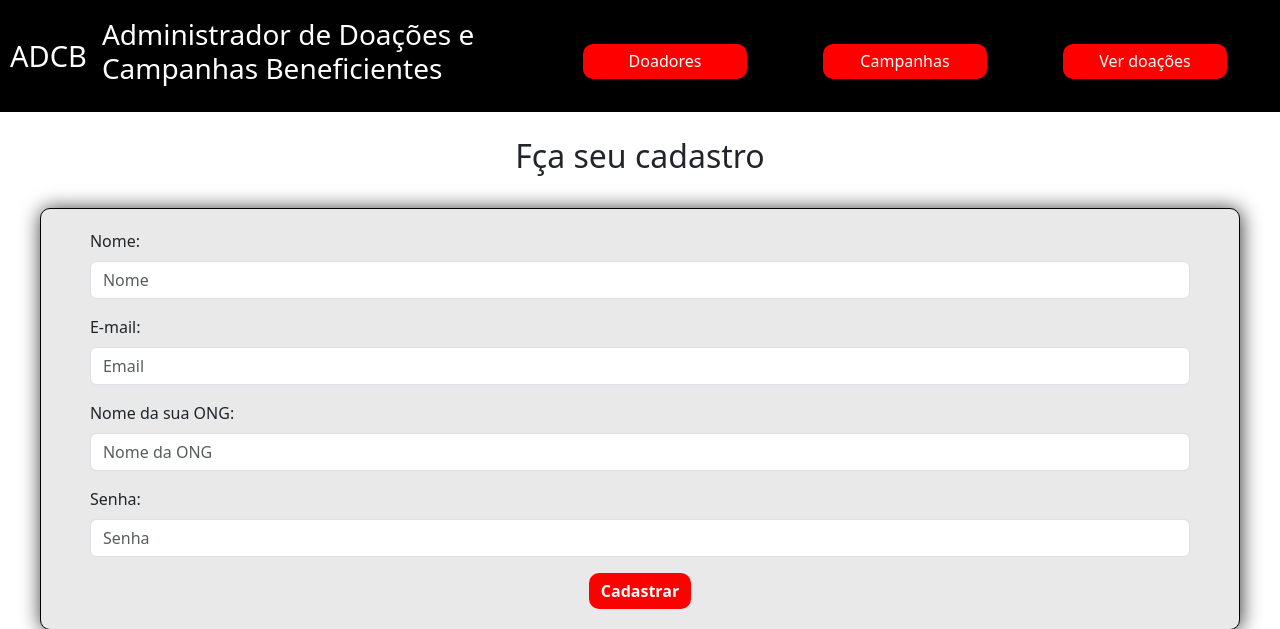
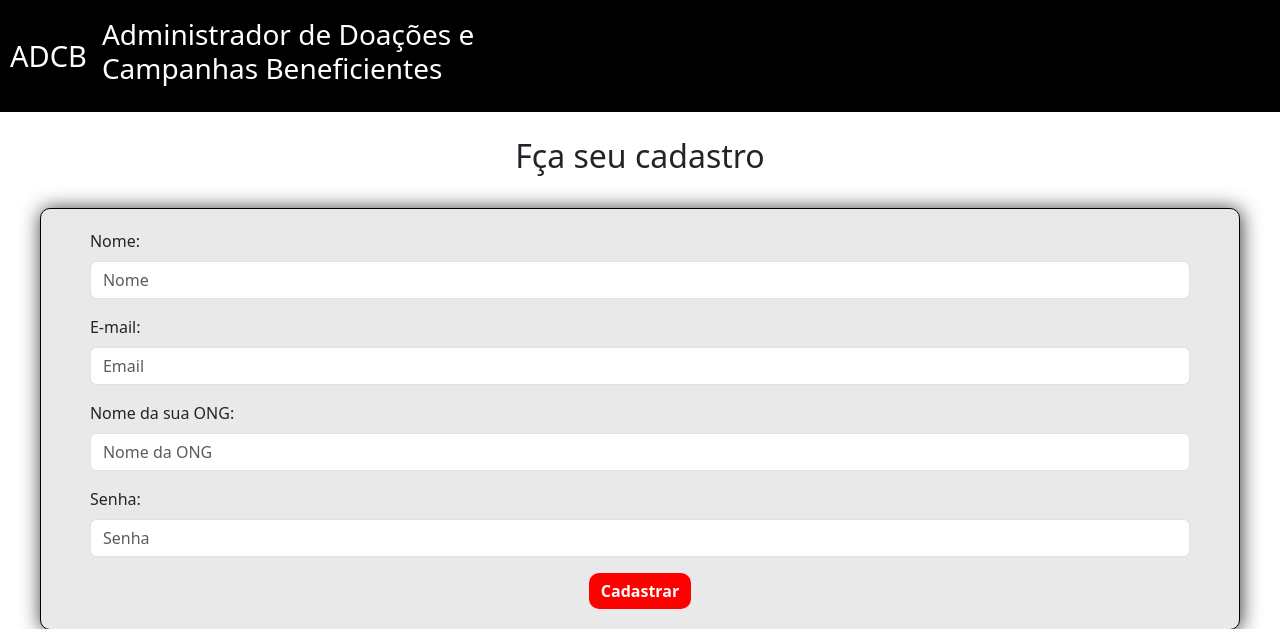
Before and after one commit to csvinni/projetobancodedados, a Flask app: page /cadastro_admin in a window 1280 px wide. Shown: the top 629 px of the page. Run offline with Flask 3, Linux system fonts and the light colour scheme; parts of the project's set-up code (start-up, migrations or seed data) failed here and were passed over.

Commit message:
Update layout.html

```diff
--- a/templates/layout.html
+++ b/templates/layout.html
@@ -19,10 +19,10 @@
             </div>
 
             <div class="infor">
-                <a class="butao" href="{{ url_for('doador.listar') }}">Doadores</a>
-                <a class="butao" href="{{ url_for('campanha.listar_campanhas') }}">Campanhas</a>
-                <a class="butao" href="{{ url_for('doacao.listar_doacoes') }}">Ver doações</a>
                 {% if current_user.is_authenticated %}
+                    <a class="butao" href="{{ url_for('doador.listar') }}">Doadores</a>
+                    <a class="butao" href="{{ url_for('campanha.listar_campanhas') }}">Campanhas</a>
+                    <a class="butao" href="{{ url_for('doacao.listar_doacoes') }}">Ver doações</a>
                     <a class="butao" href="{{ url_for('doador.cadastrodoador') }}">cadastrar doador</a>
                     <a class="butao" href="{{ url_for('campanha.campanhas') }}">Nova Campanha</a>
                     <a class="butao" href="{{ url_for('doacao.itens_doacao') }}">Cadastrar doação</a>
```
